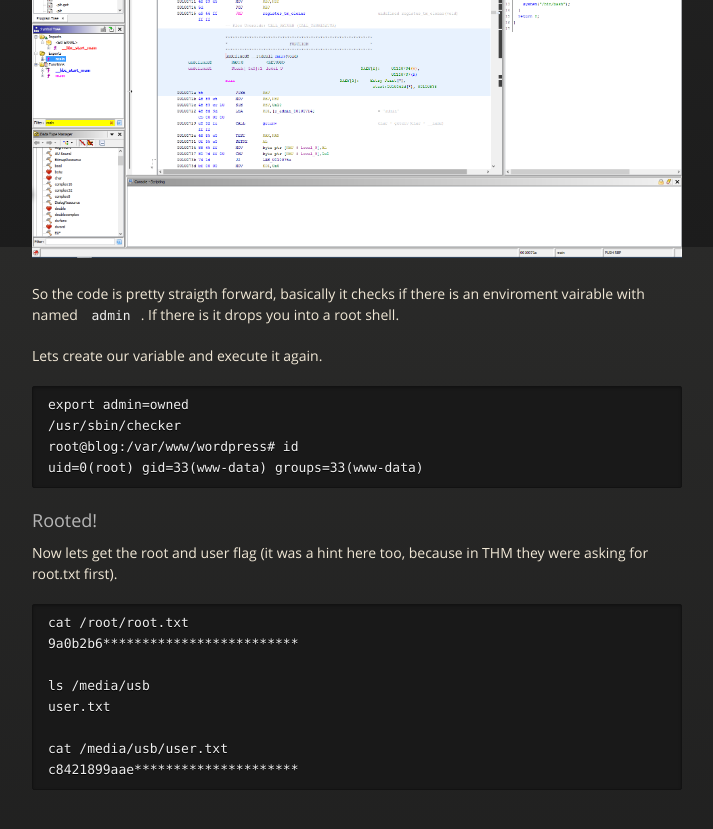
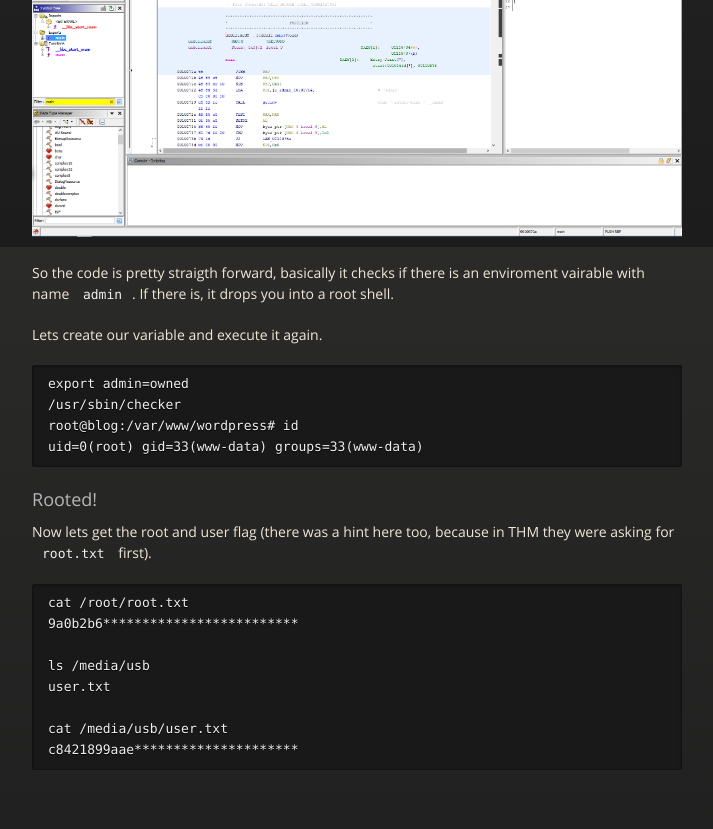
Before and after one commit to P4nd4233/personal--blogg, a Jekyll site: the page built from blog-ctf.md, in a window 1280 px wide and 900 px high, scrolled down 8753 px. Shown: the top 829 px of the window, without its empty margins (283-996 px from the left). Built offline with Jekyll 4.4.1, drawn with Linux system fonts in a browser that asks for light colours; some of the changed text lies outside the part shown.

Commit message:
modified:   blog-ctf.md

````diff
--- a/blog-ctf.md
+++ b/blog-ctf.md
@@ -341,7 +341,7 @@
 
 <a href="pics/blog-ctf/checker-decompiled.png" target="_blank"><img src="pics/blog-ctf/checker-decompiled.png"></a>
 
-So the code is pretty straigth forward, basically it checks if there is an enviroment vairable with named `admin`. If there is it drops you into a root shell.
+So the code is pretty straigth forward, basically it checks if there is an enviroment vairable with name `admin`. If there is, it drops you into a root shell.
 
 Lets create our variable and execute it again.
 
@@ -354,7 +354,7 @@
 
 ### Rooted!
 
-Now lets get the root and user flag (it was a hint here too, because in THM they were asking for root.txt first).
+Now lets get the root and user flag (there was a hint here too, because in THM they were asking for `root.txt` first).
 
 ```
 cat /root/root.txt
````
Also changed, not shown: other parts of blog-ctf.md (+2 -2 lines).
